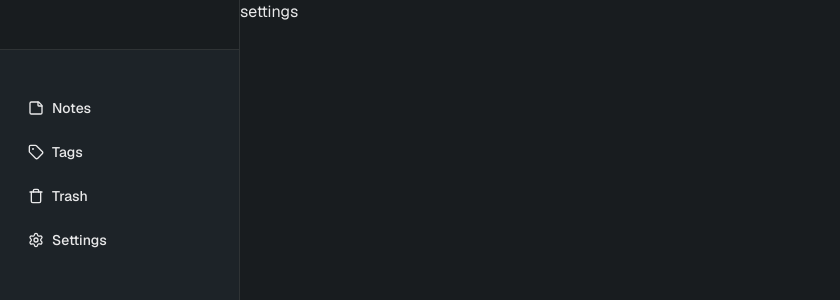
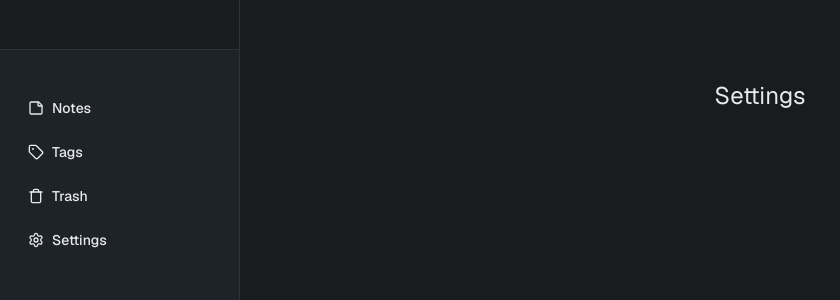
Before and after one commit to crstelli/inka, a Next.js app: page /settings in a window 1280 px wide. Shown: the top 300 px of the page, without its empty margins (0-840 px from the left). Built offline with nearby package versions, Linux system fonts and the light colour scheme.

Commit message:
Built settings page.

```diff
--- a/app/(app)/settings/page.tsx
+++ b/app/(app)/settings/page.tsx
@@ -1,3 +1,7 @@
 export default function page() {
-  return <div>settings</div>;
+  return (
+    <main className="flex flex-col items-center py-20">
+      <h1 className="text-2xl">Settings</h1>
+    </main>
+  );
 }
```
